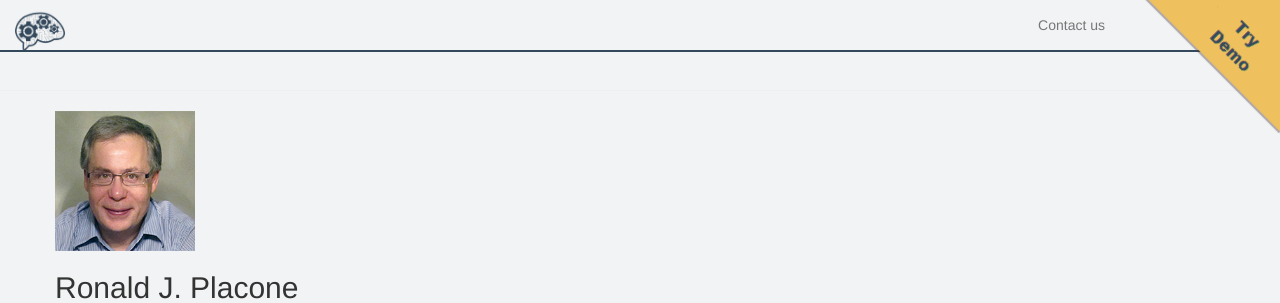
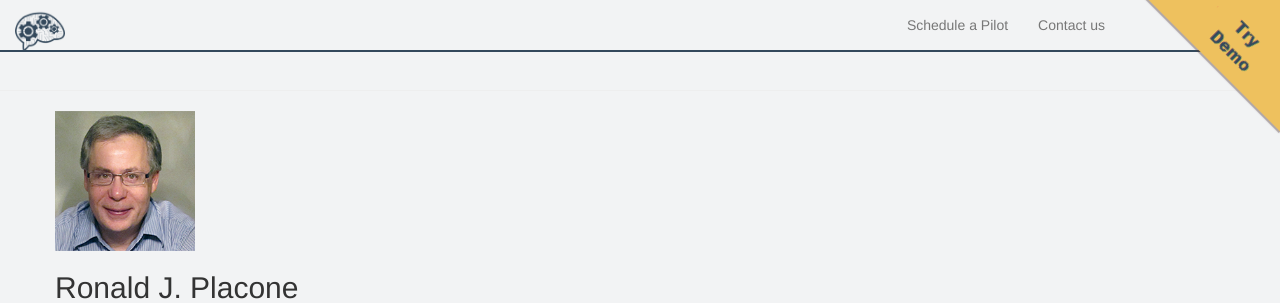
Before and after one commit to pyshawon/talkmeup, a Django app: page /coach/1/ in a window 1280 px wide. Shown: the top 303 px of the page. Run offline with Django 3.2, Linux system fonts and the light colour scheme; data comes from the database, SQL or seed files in the repository; some libraries are stand-ins or nearby versions.

Commit message:
“Schedule a Pilot” on top of the screen, before “contact us”. So on each page, on the top right, it’s always “Try demo”

```diff
--- a/talkmeup/templates/base.html
+++ b/talkmeup/templates/base.html
@@ -51,6 +51,7 @@
               <a href="{% url 'logout' %}">Logout</a>
             </li>
           {% endif %}
+          <li><a href="#" data-toggle="modal" data-target="#pilot">Schedule a Pilot</a></li>
           <li><a href="#" data-toggle="modal" data-target="#contact">Contact us</a></li>
           <li><a href=""></a></li>
       </ul>
@@ -141,7 +142,7 @@
 
 
 <!-- Schedule a free Pilot for your company! -->
-  <div class="modal fade" id="new" role="dialog" data-keyboard="false" data-backdrop="static">
+  <div class="modal fade" id="pilot" role="dialog" data-keyboard="false" data-backdrop="static">
     <div class="modal-dialog modal-md">
       <div class="modal-content">
         <div class="modal-body" style="background-color:#EEC15E;padding: 6%;">
@@ -194,25 +195,25 @@
 
       window.onload = function(){
 
-        $(window).scroll(function() {
-            var start = $("#presentation-interview").offset().top;
-            var stop = $("#talkmeup-about").offset().top;
+        // $(window).scroll(function() {
+        //     var start = $("#presentation-interview").offset().top;
+        //     var stop = $("#talkmeup-about").offset().top;
 
 
-            if ($(window).scrollTop() >= start && $(window).scrollTop() <= stop) {
-                $('#yy').attr('src','{% static 'icon/pilot.png' %}');
-                $('.xx').attr('data-target','#new');
-                $('#ff').attr('src','{% static 'icon/pilot.png' %}');
-                $('.zz').attr('data-target','#new');
+        //     if ($(window).scrollTop() >= start && $(window).scrollTop() <= stop) {
+        //         $('#yy').attr('src','{% static 'icon/pilot.png' %}');
+        //         $('.xx').attr('data-target','#new');
+        //         $('#ff').attr('src','{% static 'icon/pilot.png' %}');
+        //         $('.zz').attr('data-target','#new');
 
-            }else{
-              $('#yy').attr('src','{% static 'icon/demo.png' %}');
-              $('.xx').attr('data-target','#demo');
-              $('#ff').attr('src','{% static 'icon/demo.png' %}');
-              $('.zz').attr('data-target','#demo');
+        //     }else{
+        //       $('#yy').attr('src','{% static 'icon/demo.png' %}');
+        //       $('.xx').attr('data-target','#demo');
+        //       $('#ff').attr('src','{% static 'icon/demo.png' %}');
+        //       $('.zz').attr('data-target','#demo');
 
-            }
-        });
+        //     }
+        // });
 
 
 
```
